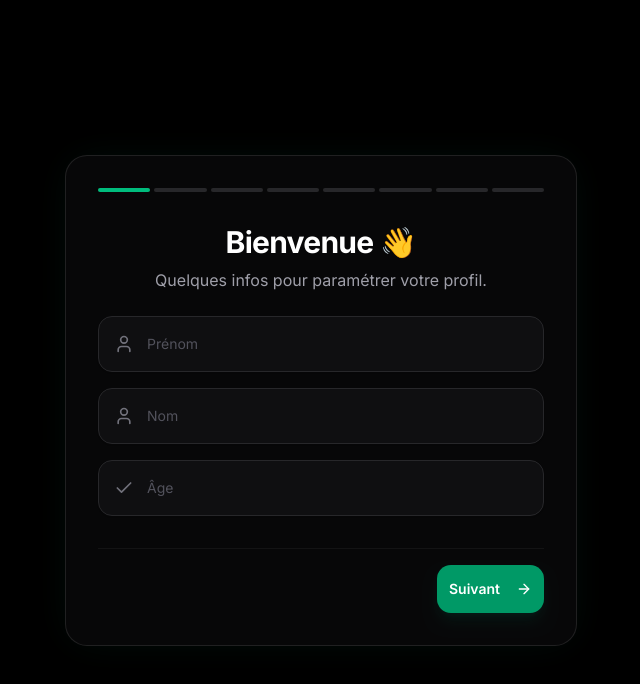
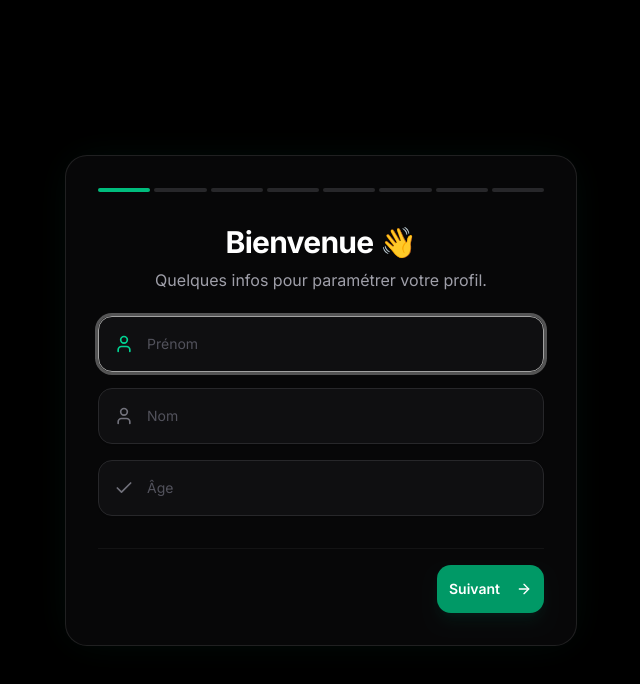
Before and after one commit to QuentinPatrim/immotech, a Next.js app: page / in a window 1280 px wide. Shown: the top 684 px of the page, without its empty margins (319-959 px from the left). Built offline with nearby package versions, Linux system fonts and the light colour scheme.

Commit message:
Fix couleurs inversées Slider

```diff
--- a/components/OnboardingWizard.tsx
+++ b/components/OnboardingWizard.tsx
@@ -11,8 +11,8 @@ interface OnboardingProps {
   onFinish: () => void;
 }
 
-// --- CORRECTION DU BUG CLAVIER ---
-// Le composant doit être défini À L'EXTÉRIEUR de la fonction principale
+// --- CORRECTION CRUCIALE ---
+// Ce composant est défini À L'EXTÉRIEUR pour éviter le bug du clavier qui se ferme.
 const PremiumInput = ({ value, onChange, placeholder, icon: Icon, type = "text", autoFocus = false, onEnter }: any) => (
   <div className="group relative transition-all duration-300 w-full">
     <div className="absolute left-4 top-1/2 -translate-y-1/2 text-zinc-500 group-focus-within:text-emerald-400 transition-colors">
@@ -21,7 +21,7 @@ const PremiumInput = ({ value, onChange, placeholder, icon: Icon, type = "text",
     <Input
       autoFocus={autoFocus}
       type={type}
-      value={value === 0 ? "" : value} // Affiche vide si 0 pour éviter de devoir effacer
+      value={value === 0 ? "" : value}
       onChange={onChange}
       onKeyDown={(e) => { if (e.key === "Enter" && onEnter) onEnter(); }}
       placeholder={placeholder}
@@ -31,10 +31,12 @@ const PremiumInput = ({ value, onChange, placeholder, icon: Icon, type = "text",
 );
 
 export default function OnboardingWizard({ onFinish }: OnboardingProps) {
-  // 0: Identité, 1: Patrimoine, 2: Revenus, 3: Loyer, 4: Courses, 5: Transport, 6: Loisirs, 7: Fin
+  // ETAPES :
+  // 0: Identité, 1: Patrimoine, 2: Revenus
+  // 3: Loyer, 4: Courses, 5: Transport, 6: Loisirs, 7: Fin
   const [step, setStep] = useState(0);
 
-  // DATA STATES
+  // DONNÉES
   const [identity, setIdentity] = useState({ firstName: "", lastName: "", age: "" });
   const [assets, setAssets] = useState({ realEstate: "", stocks: "", crypto: "", cash: "" });
   const [income, setIncome] = useState("");
@@ -55,7 +57,7 @@ export default function OnboardingWizard({ onFinish }: OnboardingProps) {
   const handleFinish = () => {
     triggerHaptic("success");
 
-    // Calcul du total des dépenses
+    // On calcule le total pour le dashboard principal
     const totalExpenses =
       (parseFloat(expenses.housing) || 0) +
       (parseFloat(expenses.food) || 0) +
@@ -72,12 +74,13 @@ export default function OnboardingWizard({ onFinish }: OnboardingProps) {
       },
       budget: {
         income: parseFloat(income) || 0,
-        expenses: totalExpenses, // On stocke le total pour le dashboard simple
-        details: expenses // On garde le détail pour plus tard
+        expenses: totalExpenses,
+        details: expenses // On sauvegarde le détail pour plus tard
       },
       onboardingComplete: true
     };
 
+    // Sauvegarde compatible avec tout le système
     localStorage.setItem("userProfile", JSON.stringify(userData));
     localStorage.setItem("myBudget", JSON.stringify({
         income: userData.budget.income,
@@ -110,7 +113,7 @@ export default function OnboardingWizard({ onFinish }: OnboardingProps) {
         animate={{ opacity: 1, y: 0 }}
         className="w-full max-w-lg relative z-10"
       >
-        <div className="bg-zinc-950/80 backdrop-blur-xl border border-white/10 rounded-3xl p-6 md:p-8 shadow-[0_0_40px_-10px_rgba(16,185,129,0.1)] min-h-[400px] flex flex-col">
+        <div className="bg-zinc-950/80 backdrop-blur-xl border border-white/10 rounded-3xl p-6 md:p-8 shadow-[0_0_40px_-10px_rgba(16,185,129,0.1)] min-h-[450px] flex flex-col">
 
           {/* BARRE DE PROGRESSION */}
           <div className="flex gap-1 mb-8">
@@ -122,7 +125,7 @@ export default function OnboardingWizard({ onFinish }: OnboardingProps) {
           <div className="flex-1 flex flex-col justify-center">
           <AnimatePresence mode="wait">
 
-            {/* ETAPE 0 : IDENTITÉ */}
+            {/* ETAPE 0 : IDENTITÉ (Correction Prénom/Nom) */}
             {step === 0 && (
               <motion.div key="step0" initial={{ opacity: 0, x: 20 }} animate={{ opacity: 1, x: 0 }} exit={{ opacity: 0, x: -20 }} className="space-y-6">
                 <div className="text-center space-y-2">
@@ -130,8 +133,12 @@ export default function OnboardingWizard({ onFinish }: OnboardingProps) {
                   <p className="text-zinc-400">Quelques infos pour paramétrer votre profil.</p>
                 </div>
                 <div className="space-y-4">
-                    <PremiumInput icon={User} placeholder="Prénom" value={identity.firstName} onChange={(e: any) => setIdentity({...identity, firstName: e.target.value})} />
+                    {/* Le focus commence ici */}
+                    <PremiumInput autoFocus icon={User} placeholder="Prénom" value={identity.firstName} onChange={(e: any) => setIdentity({...identity, firstName: e.target.value})} />
+
+                    {/* Correction : j'ai bien séparé les state, plus de conflit */}
                     <PremiumInput icon={User} placeholder="Nom" value={identity.lastName} onChange={(e: any) => setIdentity({...identity, lastName: e.target.value})} />
+
                     <PremiumInput type="number" icon={Check} placeholder="Âge" value={identity.age} onChange={(e: any) => setIdentity({...identity, age: e.target.value})} onEnter={handleNext} />
                 </div>
               </motion.div>
@@ -145,7 +152,7 @@ export default function OnboardingWizard({ onFinish }: OnboardingProps) {
                   <p className="text-zinc-400">Estimation de vos actifs actuels.</p>
                 </div>
                 <div className="space-y-3">
-                  <PremiumInput type="number" icon={Building2} placeholder="Immobilier" value={assets.realEstate} onChange={(e: any) => setAssets({...assets, realEstate: e.target.value})} />
+                  <PremiumInput autoFocus type="number" icon={Building2} placeholder="Immobilier" value={assets.realEstate} onChange={(e: any) => setAssets({...assets, realEstate: e.target.value})} />
                   <PremiumInput type="number" icon={TrendingUp} placeholder="Bourse" value={assets.stocks} onChange={(e: any) => setAssets({...assets, stocks: e.target.value})} />
                   <PremiumInput type="number" icon={Bitcoin} placeholder="Crypto" value={assets.crypto} onChange={(e: any) => setAssets({...assets, crypto: e.target.value})} />
                   <PremiumInput type="number" icon={PiggyBank} placeholder="Cash / Épargne" value={assets.cash} onChange={(e: any) => setAssets({...assets, cash: e.target.value})} onEnter={handleNext} />
@@ -166,7 +173,7 @@ export default function OnboardingWizard({ onFinish }: OnboardingProps) {
               </motion.div>
             )}
 
-            {/* ETAPES DEPENSES (3, 4, 5, 6) */}
+            {/* ETAPES DEPENSES (3, 4, 5, 6) SÉPARÉES */}
             {[3, 4, 5, 6].includes(step) && (
                 <motion.div key={`step${step}`} initial={{ opacity: 0, x: 50 }} animate={{ opacity: 1, x: 0 }} exit={{ opacity: 0, x: -50 }} className="space-y-6">
                     <div className="text-center space-y-2">
@@ -201,7 +208,7 @@ export default function OnboardingWizard({ onFinish }: OnboardingProps) {
           </AnimatePresence>
           </div>
 
-          {/* NAVIGATION BUTTONS */}
+          {/* BOUTON SUIVANT (Toujours visible et accessible) */}
           {step < 7 && (
             <div className="mt-8 pt-4 border-t border-white/5 flex justify-end">
                 <Button
```
